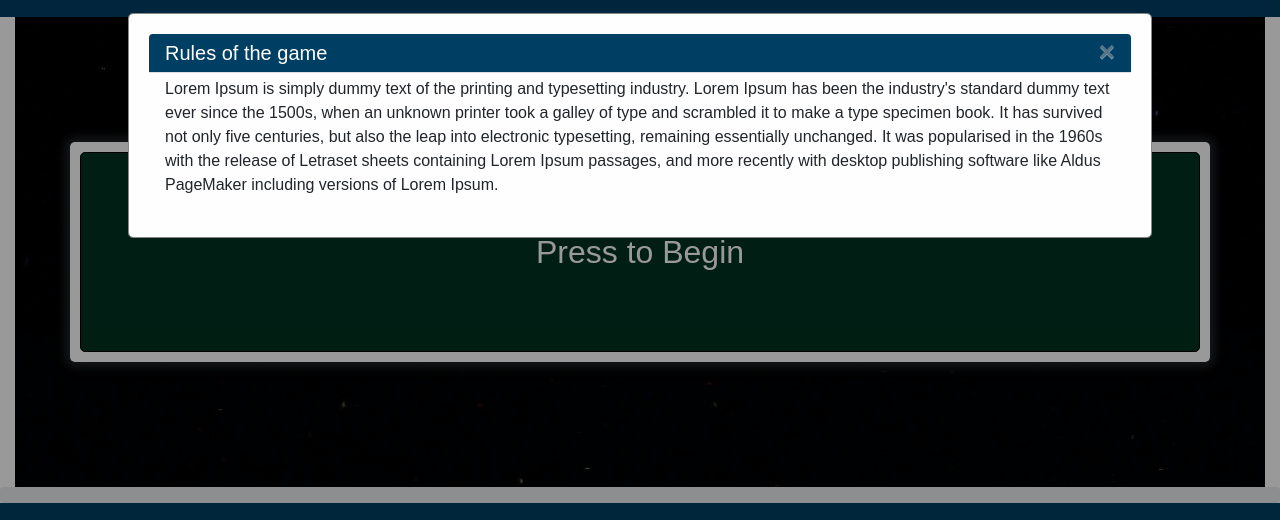
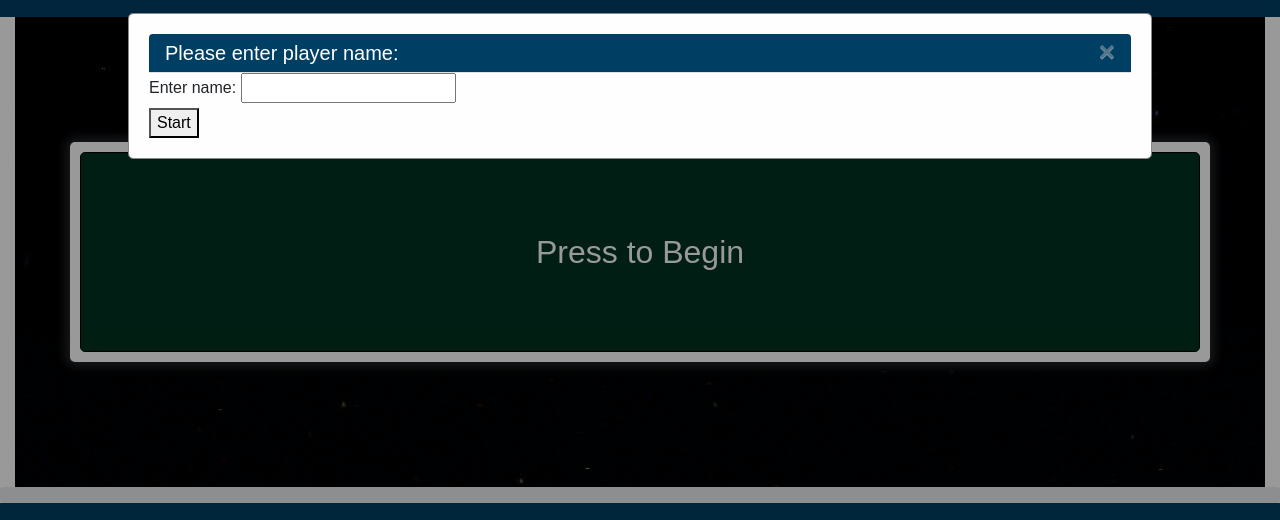
Before and after one commit to Code-Institute-Submissions/KeithBautista-guess-the-globe, a plain HTML site: page index.html in a window 1280 px wide. Shown: the part 179-699 px from the top of the page. Drawn offline with nearby package versions, Linux system fonts and the light colour scheme; a web font is replaced by a local one.

Commit message:
added in correct data within username modal

```diff
--- a/index.html
+++ b/index.html
@@ -29,14 +29,18 @@
       <div class=".modal-dialog-centered" role="document">
         <div class="modal-content">
           <div class="modal-header">
-            <h5 class="modal-title">Rules of the game</h5>
+            <h5 class="modal-title">Please enter player name:</h5>
             <button type="button" class="close" data-dismiss="modal" aria-label="Close">
               <span aria-hidden="true" class="closeUsernameModal">&times;</span>
             </button>
           </div>
-          <div class="modal-body">
-            <p>Lorem Ipsum is simply dummy text of the printing and typesetting industry. Lorem Ipsum has been the industry's standard dummy text ever since the 1500s, when an unknown printer took a galley of type and scrambled it to make a type specimen book. It has survived not only five centuries, but also the leap into electronic typesetting, remaining essentially unchanged. It was popularised in the 1960s with the release of Letraset sheets containing Lorem Ipsum passages, and more recently with desktop publishing software like Aldus PageMaker including versions of Lorem Ipsum.</p>
-          </div>
+          <form action="#">
+            <div class="form">
+              <label for="name">Enter name:</label>
+              <input type="text" id="name" name="name" pattern="[A-Za-z0-9]{1,15}" maxlength="15">
+            </div>
+            <button type="submit" class="main-menu-button" id="start-username-button">Start</button>
+          </form>
         </div>
       </div>
     </div>
```
